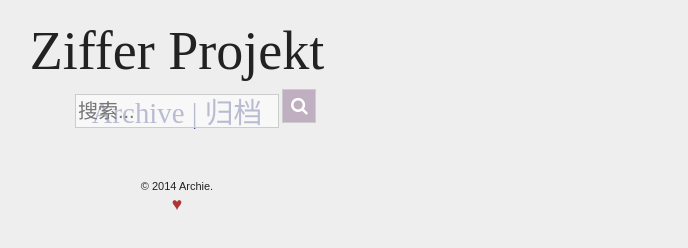
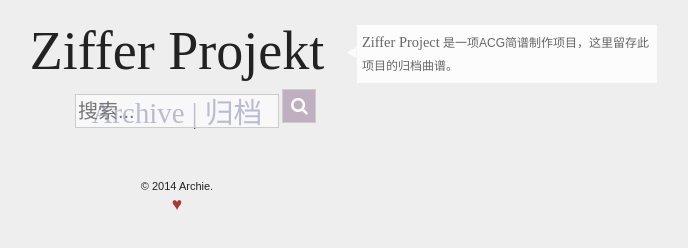
Before and after one commit to chienius/zifferarchive, a website: page src/view/index.jade in a window 1280 px wide. Shown: the whole page, without its empty margins (463-1151 px from the left). Drawn offline with nearby package versions, Linux system fonts and the light colour scheme; files that its build step writes are made by us from their sources; files whose address does not match are found by name; a web font is replaced by a local one.

Commit message:
Add header intro

```diff
--- a/src/public/js/global.js
+++ b/src/public/js/global.js
@@ -23,6 +23,7 @@ app.controller("TrackListController", ["$scope", "$http", function($scope, $http
     $scope.curState = curState;
     $scope.openSearch = 0;
     $scope.query = '';
+    $scope.showIntro = 0;
 
     $scope.getImgClass = function(){
         if( window.innerHeight > window.innerWidth )
--- a/src/view/css/style.styl
+++ b/src/view/css/style.styl
@@ -82,6 +82,7 @@ body, html
             font-weight: 400;
             font-size: 300%;
             font-family: mainFont;
+            cursor: pointer;
 
         h2
             margin: 8px;
@@ -126,6 +127,39 @@ body, html
 
             span.ng-hide
                 opacity: 0;
+
+        .intro
+            position: absolute;
+            width: 300px;
+            left: 50%;
+            top: 25px;
+            transform: translate(50%, 0);
+            padding: 5px;
+            margin-left: 30px;
+            //border: 1px #ccc solid;
+            text-align: left;
+            font-size: 12px;
+            text-shadow: none;
+            line-height: 1.8;
+            background: rgba(255, 255, 255, 0.8);
+            color: #666;
+            transition: opacity .2s;
+
+            span
+                font-family: mainFont;
+                font-size: 120%;
+
+            i
+                position: absolute;
+                left: -11px;
+                top: 50%;
+                transform: translate(0, -50%);
+                color: rgba(255, 255, 255, 0.8);
+                font-style: normal;
+                font-size: 12px;
+
+            i:before
+                content: "◀";
 
     .search
         position: absolute;
--- a/src/view/index.jade
+++ b/src/view/index.jade
@@ -14,11 +14,13 @@ html(lang="zh-Hans" ng-app="zifferArchive")
     body(ng-controller="TrackListController")
         .container
             .logo
-                h1 Ziffer Projekt
+                h1(ng-click="curState.track=-1" ng-mouseenter="showIntro=1" ng-mouseleave="showIntro=0") Ziffer Projekt
                 h2
                     span.ng-hide-animate(ng-show="!openSearch") Archive |
                     span.ng-hide-animate(ng-show="!openSearch") 归档
                     i.fa.fa-search(ng-class="{active: openSearch}", ng-click="toggleSearch()")
+                .intro(ng-show="showIntro" ng-mouseenter="showIntro=1") <span>Ziffer Project</span> 是一项ACG简谱制作项目，这里留存此项目的归档曲谱。
+                    i
 
             .search.ng-hide-animate(ng-show="openSearch" ng-model="query")
                 input.search-box(type="text", placeholder="搜索..." ng-model="query")
```
